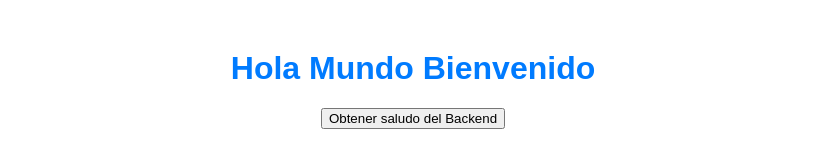
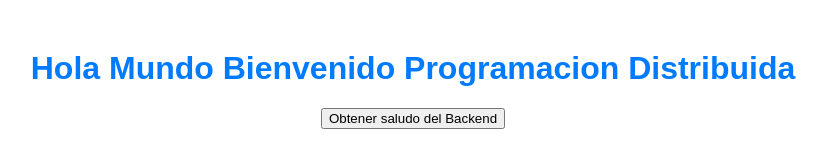
Before and after one commit to Daniielpro/hola-mundo-node, a website: page frontend/index.html in a window 1280 px wide. Shown: the whole page, without its empty margins (227-1054 px from the left). Drawn offline with Linux system fonts and the light colour scheme.

Commit message:
Update index.html

```diff
--- a/frontend/index.html
+++ b/frontend/index.html
@@ -16,7 +16,7 @@
     </style>
 </head>
 <body>
-    <h1>Hola Mundo Bienvenido</h1>
+    <h1>Hola Mundo Bienvenido Programacion Distribuida</h1>
     <button id="saludo-btn">Obtener saludo del Backend</button>
     <p id="saludo"></p>
     <script>
```
